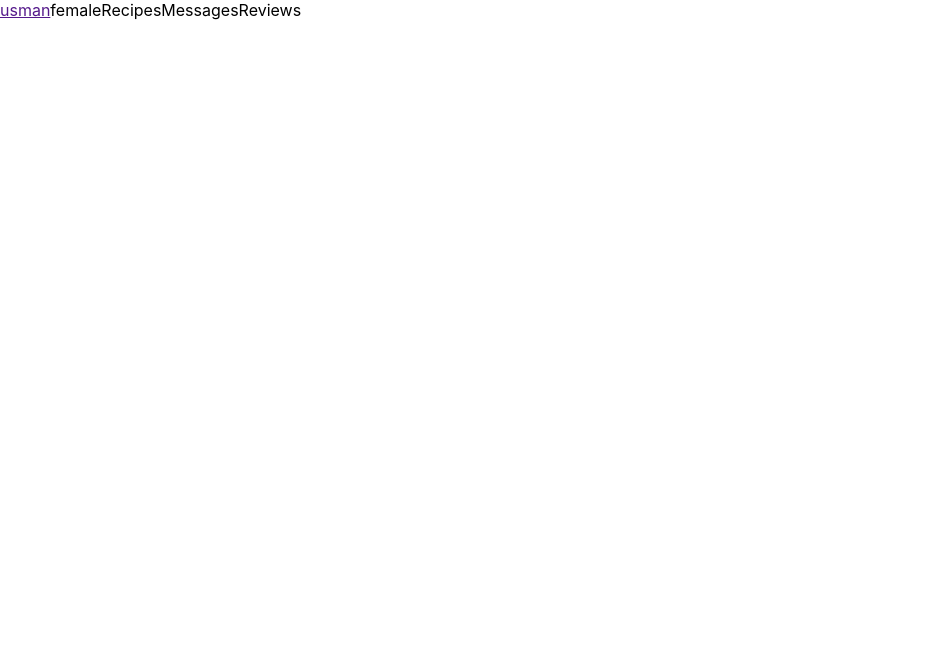
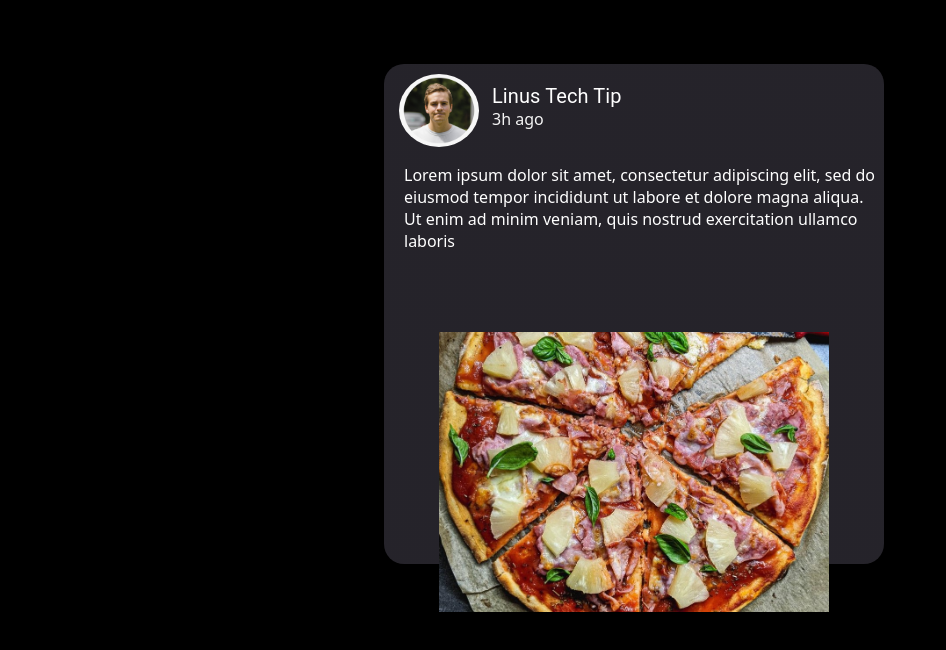
Before and after one commit to usman-arshad1/Foodophilic-Web, a React (Vite) app: page /main in a window 1280 px wide. Shown: the top 650 px of the page, without its empty margins (0-946 px from the left). Built offline with nearby package versions, Linux system fonts and the light colour scheme.

Commit message:
finished the post card

```diff
--- a/src/App.css
+++ b/src/App.css
@@ -1,4 +1,9 @@
 body {
   margin: 0;
   padding: 0;
+  background-color: black;
 }
+
+.App{
+  height: 100%;
+}
--- a/src/App.jsx
+++ b/src/App.jsx
@@ -1,17 +1,27 @@
 import { useState } from 'react'
 import reactLogo from './assets/react.svg'
 import { SideNavigation } from './components/SideNavigation'
+import { Post } from './components/PostCard'
 import './App.css'
 
 function App() {
+
   const [count, setCount] = useState(0)
-  const jsonThing = {
-    name: "usman",
-    gender: "female"
+  const user1 = {
+    name: "Linus Tech Tip",
+    profileImg: "src/assets/404-4042710_circle-profile-picture-png-transparent-png.png",
+
+  }
+
+  const post1 = {
+
+    time: "3h ago",
+    desc: "Lorem ipsum dolor sit amet, consectetur adipiscing elit, sed do eiusmod tempor incididunt ut labore et dolore magna aliqua. Ut enim ad minim veniam, quis nostrud exercitation ullamco laboris",
+    foodImg: "src/assets/pizza-with-pineapple-and-thin-crust.jpg"
   }
   return (
     <div className="App">
-        <SideNavigation json={jsonThing} />
+        <Post user={user1} post = {post1} />
     </div>
   )
 }
--- /dev/null
+++ b/src/components/PostCard.jsx
@@ -0,0 +1,25 @@
+import "./../styles/postCard.css";
+
+const Post = ({user,post}) => {
+    const{name, profileImg } = user;
+    const{time, desc, foodImg} = post;
+
+    return (
+        <div className="card">
+            <div className="head">
+                <img className= "img"src= {profileImg}alt="Not Found" />
+                <div className="userInfo">
+                    <div className="name">{name}</div>
+                    <div className = "time">{time}</div>
+                </div>
+            </div>
+            <div className="post">
+                <div className="desc">{desc}</div>
+                <img src={foodImg} alt="Not Found" className="post-img" />
+            </div>
+
+        </div>
+    )
+}
+
+export {Post}
--- /dev/null
+++ b/src/styles/postCard.css
@@ -0,0 +1,82 @@
+
+*{
+    color: white;
+    font-family: system-ui, -apple-system, BlinkMacSystemFont, 'Segoe UI', Roboto, Oxygen, Ubuntu, Cantarell, 'Open Sans', 'Helvetica Neue', sans-serif;
+}
+
+.card{
+    display: grid;
+    grid-template-rows: 2fr 8fr;
+    position: relative;
+    left: 30%;
+    margin-top:5%;
+    height: 500px;
+    width: 35%;
+    min-width: 500px;
+    background: linear-gradient(0deg, rgba(208, 188, 255, 0.05), rgba(208, 188, 255, 0.05)), #1C1B1F;
+    box-shadow: 0px 2px 6px 2px rgba(0, 0, 0, 0.15), 0px 1px 2px rgba(0, 0, 0, 0.3);
+    border-radius: 20px;
+    flex: none;
+    order: 0;
+    flex-grow: 0;
+    z-index: 0;
+}
+
+.head{
+    grid-row: 1;
+    height: 100%;
+    min-height: 100px;
+    display: grid;
+    grid-template-rows: 0;
+    grid-template-columns: 20% 80%;
+}
+.post{
+    grid-row:2;
+    display: grid;
+    grid-template-rows: 1fr 5fr;
+}
+
+.img{
+    grid-column: 1;
+    position: relative;
+    width: 80%;
+    left: 15%;
+    margin-top: 10%;
+    border-radius: 100%;
+    color: #1C1B1F;
+}
+.userInfo{
+    grid-column: 2;
+    margin-left: 2%;
+}
+
+.name{
+    position: relative;
+    font-family: 'Roboto';
+    font-style: normal;
+    font-weight: 0;
+    font-size: 20px;
+    line-height: 24px;
+    margin-top: 5%;
+    letter-spacing: 0.1px;
+}
+
+.time{
+    grid-column: 2;
+    position: relative;
+    color: whitesmoke;
+}
+
+.desc{
+    grid-row: 1;
+    position: relative;
+    margin-left: 20px;
+
+}
+
+.post-img{
+    grid-row: 2;
+    max-height: 280px;
+    display: block;
+    margin: auto;
+}
```
Also changed, not shown: src/assets/404-4042710_circle-profile-picture-png-transparent-png.png (added), src/assets/pizza-with-pineapple-and-thin-crust.jpg (added).
